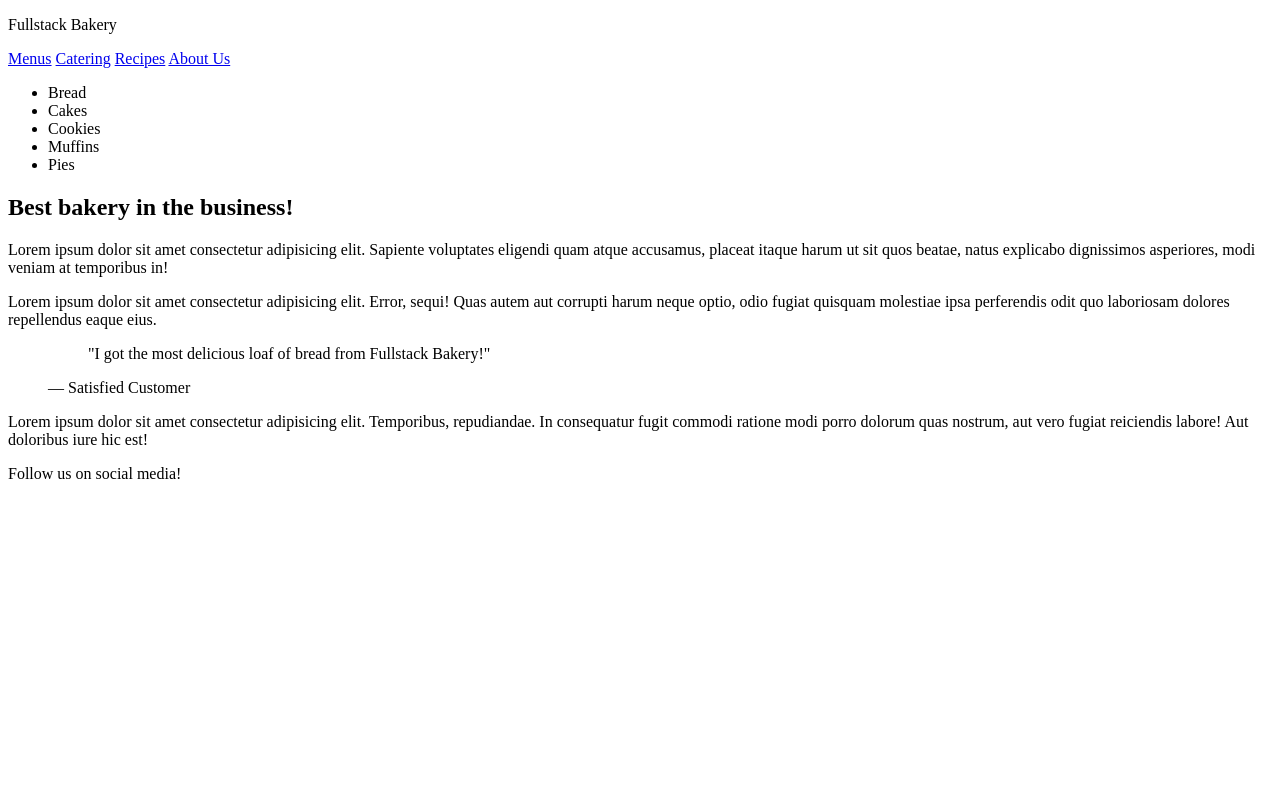
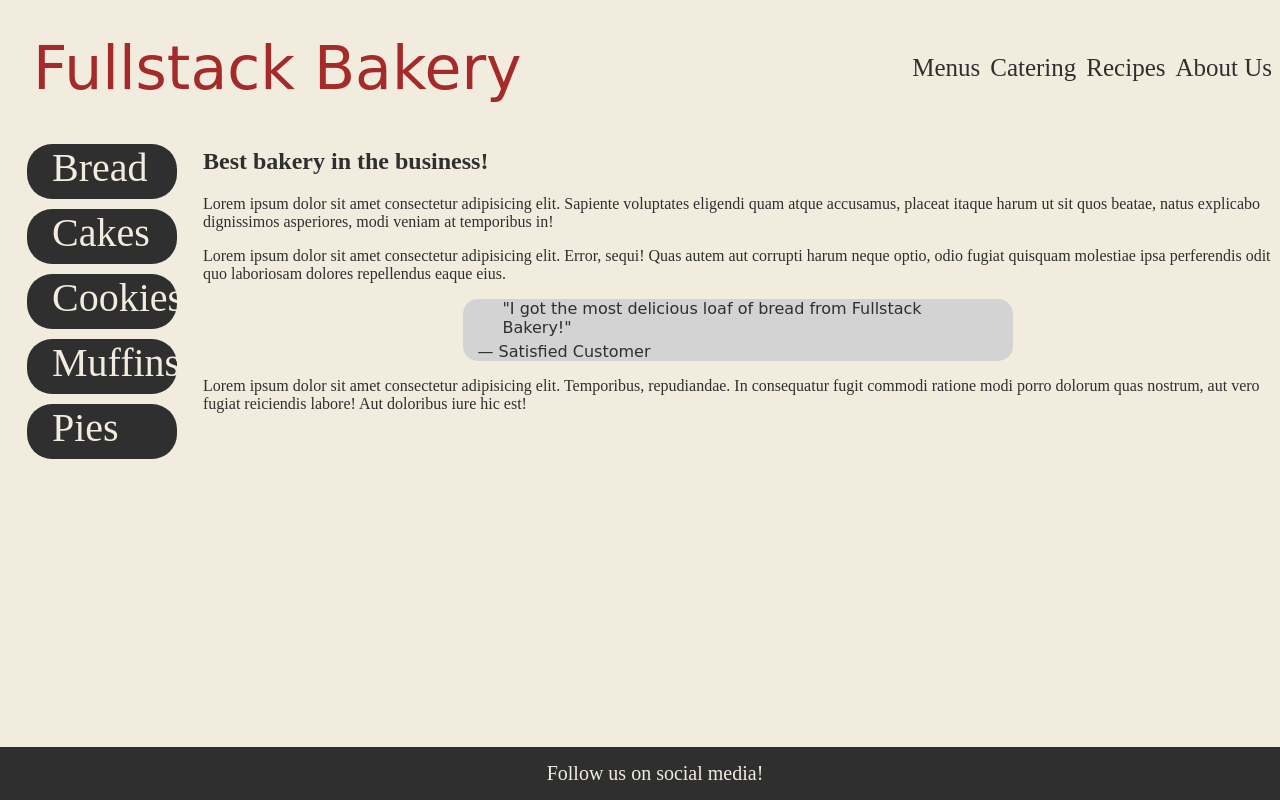
Before and after one commit to CooperHoag/Bakery, a plain HTML site: page index.html in a window 1280 px wide. Drawn offline with Linux system fonts and the light colour scheme.

Commit message:
Apply initial styling

```diff
--- a/index.html
+++ b/index.html
@@ -2,6 +2,8 @@
 <html lang="en">
   <head>
     <title>Fullstack Bakery</title>
+    <link rel="stylesheet" href="style.css" />
+    </style>
   </head>
   <body>
     <header>
--- /dev/null
+++ b/style.css
@@ -0,0 +1,97 @@
+body {
+  background-color: rgb(241, 236, 222);
+  color: rgb(47, 47, 47);
+}
+
+header {
+  display: flex;
+  justify-content: space-between;
+  align-items: center;
+  font-size: 20px;
+}
+
+.brand {
+  color: brown;
+  font-family: URW Chancery L, cursive;
+  font-size: 60px;
+  margin: 25px;
+}
+
+nav {
+  display: flex;
+  gap: 10px;
+}
+
+nav a {
+  text-decoration: none;
+  color: rgb(47, 47, 47);
+  font-size: 25px
+}
+
+nav a:hover {
+  color: brown
+}
+
+main {
+  display: flex;
+  gap: 2ch;
+  justify-content: space-between;
+}
+
+ul {
+  list-style: none;
+  padding: 0;
+  margin-left: 9px
+}
+
+li {
+  font-family: brush script mt;
+  font-size: 40px;
+  flex-direction: column-reverse;
+  padding-left: 25px;
+  padding-bottom: 5px;
+  height: 50px;
+  width: 125px;
+  background-color: rgb(47, 47, 47);
+  color: rgb(241, 236, 222);
+  margin: 10px;
+  border-radius: 25px
+}
+
+article {
+  font-family: american typewriter, serif;
+}
+
+.testimonial {
+  background-color: lightgrey;
+  border-radius: 15px;
+  width: 80%;
+  max-width: 550px;
+  margin: auto;
+}
+
+blockquote {
+  font-family: bradley hand, cursive;
+  margin-bottom: 5px;
+  margin-left: 5px auto;
+  margin-right: 5px auto;
+  width: fit-content;
+}
+
+figcaption {
+  font-family: urw chancery l, cursive;
+  margin-left: 15px;
+  margin-bottom:15px;
+}
+
+footer {
+  position: fixed;
+  left: 0;
+  bottom: 0;
+  width: 100%;
+  padding: 15px;
+  background-color: rgb(47, 47, 47);
+  color: rgb(241, 236, 222);
+  text-align: center;
+  font-size: 20px;
+}
```
